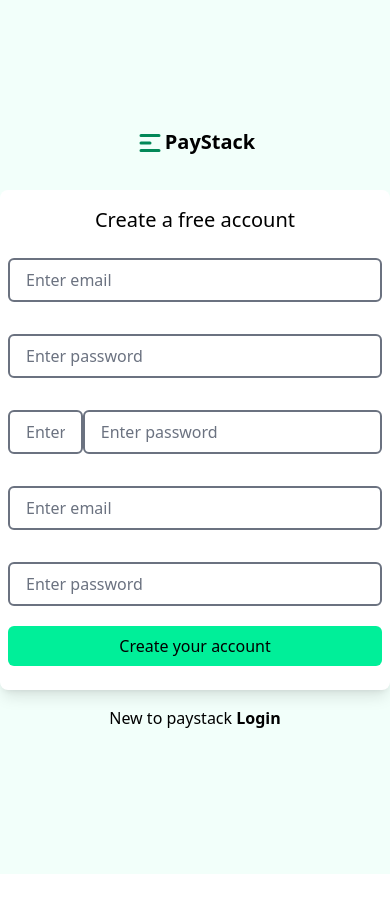
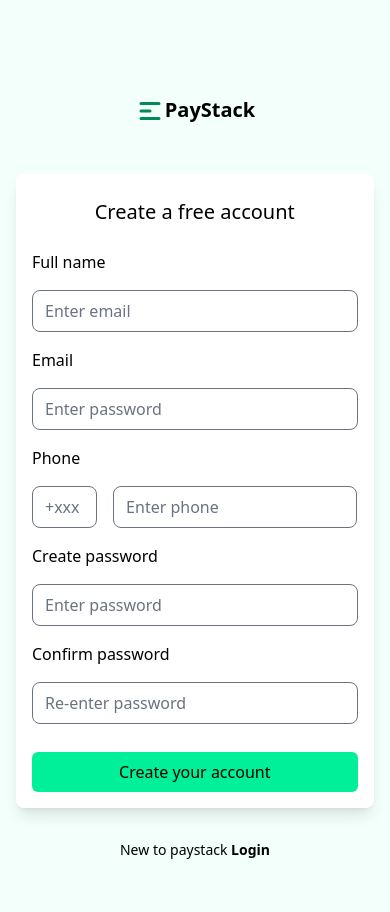
Before and after one commit to NIRoberto/full-stack-coding-challenge, a React (Create React App) app: page /register in a window 390 px wide. Shown: the top 912 px of the page. Before the commit the page ends 874 px from the top, so only its background shows below. Built offline with nearby package versions, Linux system fonts and the light colour scheme.

Commit message:
Make web responsive and add login and register pages

```diff
--- a/package.json
+++ b/package.json
@@ -13,6 +13,7 @@
     "react-redux": "^7.2.6",
     "react-router-dom": "^6.2.2",
     "react-scripts": "5.0.0",
+    "shebang-regex": "^4.0.0",
     "web-vitals": "^2.1.2"
   },
   "scripts": {
--- a/src/Components/Footer.js
+++ b/src/Components/Footer.js
@@ -61,17 +61,17 @@
             <input
               type="text"
               placeholder="Enter email"
-              className="border-2 w-2/4 md:w-3/4 focus:border-log border-solid py-2 px-4 rounded-lg mr-2 md:mr-4 border-b-log"
+              className="form-input mr-2 rounded-lg"
             />
-            <button className="bg-btn py-2 px-4 md:px-8 rounded-lg">
+            <button className="bg-btn hover:bg-log  py-2 px-4 md:px-8 rounded-lg">
               {" "}
               Send
             </button>
           </form>
         </div>
       </footer>
-      <div className="bg-w py-4 border-t-2 border-opacity-0 border-grey">
-        <p className="text-center text-grey">Powered by Robert Niyitanga</p>
+      <div className="bg-w py-4 border-t-0  border-log">
+        <p className="text-center opacity-20 text-grey">Powered by Robert Niyitanga</p>
       </div>
     </IconContext.Provider>
   );
--- a/src/Components/NavBar.js
+++ b/src/Components/NavBar.js
@@ -17,7 +17,7 @@
           <ul className="flex">
             <Link  to="/login">
             <li className="mr-2 sm:mr-6">
-              <a href="#Link" className=" text-sm sm:text-xl lg:text-xl">
+              <a href="#Link" className="text-sm lg:text-base">
                 Login
               </a>
             </li>
@@ -28,7 +28,7 @@
                 href="#link"
                 className="bg-btn px-2 sm:px-4 lg:px-6  py-1 sm:py-2 lg:py-3  rounded-lg  mt-1 text-black"
               >
-                <button className=" text-sm sm:text-base">Create account</button>
+                <button className=" text-sm">Create account</button>
               </a>
             </li>
             </Link>
--- a/src/pages/Home.js
+++ b/src/pages/Home.js
@@ -7,8 +7,11 @@
 import img5 from "../assets/organ.svg";
 import { AiOutlineRight } from "react-icons/ai";
 import Footer from "../Components/Footer";
+import { Link } from "react-router-dom";
 
 const Home = () => {
+  document.title = "Paystack | Home";
+
   return (
     <div>
       <NavBar />
@@ -22,9 +25,11 @@
             the world
           </p>
           <div className="flex content-center">
-            <button className="bg-btn px-2 md:px-10  py-1 md:py-4 text-sm  rounded-lg  mt-1 text-black">
+            <Link  to="/register">
+            <button className="bg-btn px-2 md:px-4 lg:px-6  py-1 md:py-3 text-sm  rounded-lg  mt-1 text-black">
               Create account
             </button>
+            </Link>
             <span className="text-center text-sm ml-2 md:ml-4 mt-2 md:mt-5">
               Or contact for sales
             </span>
@@ -34,7 +39,7 @@
           <img src={img} alt="" className="w-4/5 h-4/5" />
         </div>
       </main>
-      <div className="bg-w md:h-screen p-4 flex flex-col">
+      <div className="bg-w  p-4 flex flex-col">
         <div>
           <h1 className="font-bold text-2xl md:text-4xl lg:text-4xl py-5 px-1">
             Simple, easy payments
@@ -100,7 +105,7 @@
                 <AiOutlineRight className=" mt-6 md:mt-5 border-2 text-sm md:text-2xl border-btn border-solid rounded-full" />
                 {/* </span> */}
 
-                <span className="text-black  text-sm md:text-xl py-4 ml-2 mt-1 underline px-1">
+                <span className="text-black  text-sm  md:text-xl py-4 ml-2 mt-1 underline px-1">
                   Learn more
                 </span>
               </a>
--- a/src/pages/Login.js
+++ b/src/pages/Login.js
@@ -3,8 +3,9 @@
 import { Link } from "react-router-dom";
 
 const Login = () => {
+  document.title = "Paystack | login";
   return (
-      <div className="bg-main min-h-screen flex items-center flex-col content-center py-32  p-0 box-border">
+    <div className="bg-main min-h-screen flex items-center flex-col content-center py-24  p-0 box-border">
       <Link to="/">
         <div className="flex mb-8 ">
           <HiMenuAlt1 color="#038858" className="text-3xl" />
@@ -12,30 +13,32 @@
         </div>
       </Link>
       <div className="flex item-center flex-col content-center justify-center">
-          <div className="bg-w shadow-lg w-full md:w-full rounded-lg p-2 md:p-8">
-            <h1 className="text-xl md:text-2xl text-center p-2  md:p-8">Login here</h1>
+        <div className="bg-w m-4 sm:m-2 md:m-0 shadow-lg w-11/12 md:w-96 rounded-lg p-4 md:p-8">
+          <h1 className="text-xl md:text-2xl text-center p-2  md:p-8">
+            Login here
+          </h1>
           <form className="flex flex-col ">
             <input
               type="text"
-                className="border-2 border-grey w-full md:w-96  rounded-md sm:rounded-lg my-4 border-solid py-2  md:py-3 px-4"
+              className="form-input my-4 rounded-lg"
               placeholder="Enter email"
             />
             <input
               type="text"
-                className="border-2 border-grey w-full md:w-96  rounded-md sm:rounded-lg my-4 border-solid py-2 md:py-3 px-4"
+              className="form-input mb-4 rounded-lg "
               placeholder="Enter password"
             />
 
-              <button className="bg-btn px-2 my-4 sm:px-4 lg:px-6  py-2 sm:py-2 lg:py-3 w-full mdL:w-96 rounded-md md:rounded-lg  mt-1 text-black">
+            <button className="bg-btn mb-4 hover:bg-log px-2 my-4 sm:px-4 lg:px-6  py-2 w-full rounded-md md:rounded-lg  mt-1 text-black">
               Login to your account
             </button>
           </form>
         </div>
       </div>
-            <div className="p-4 text-base md:text-xl">
-                <p>New to paystack
+      <div className="p-4 text-sm md:text-base">
+        <p>
+          New to paystack
           <Link to="/register">
-
             <span className="font-bold"> signup </span>
           </Link>
           <br />
--- a/src/pages/Register.js
+++ b/src/pages/Register.js
@@ -1,10 +1,11 @@
-import React from 'react'
-import { HiMenuAlt1 } from 'react-icons/hi';
-import { Link } from 'react-router-dom';
+import React from "react";
+import { HiMenuAlt1 } from "react-icons/hi";
+import { Link } from "react-router-dom";
+const Register = () => {
+  document.title = "Paystack  |  register";
 
-const Register = () => {
   return (
-    <div className="bg-main min-h-screen flex items-center flex-col content-center py-32  p-0 box-border">
+    <div className="bg-main min-h-screen flex items-center flex-col content-center py-24  p-0 box-border">
       <Link to="/">
         <div className="flex mb-8 ">
           <HiMenuAlt1 color="#038858" className="text-3xl" />
@@ -12,61 +13,70 @@
         </div>
       </Link>
       <div className="flex item-center flex-col content-center justify-center">
-        <div className="bg-w shadow-lg w-full md:w-full rounded-lg p-2 md:p-8">
-          <h1 className="text-xl md:text-2xl text-center p-2  md:p-8">
+        <div className="bg-w m-4 sm:m-2 md:m-0 shadow-lg w-11/12 md:w-96 rounded-lg p-4 md:p-8">
+          <h1 className="text-xl md:text-2xl text-center p-2  md:p-4">
             Create a free account
           </h1>
           <form className="flex flex-col ">
+
+            <span className="py-4
+            ">Full name</span>
             <input
               type="text"
-              className="border-2 border-grey w-full md:w-96  rounded-md sm:rounded-lg my-4 border-solid py-2  md:py-3 px-4"
+              className="form-input  rounded-lg"
               placeholder="Enter email"
             />
+            <span  className="py-4">Email</span>
             <input
               type="text"
-              className="border-2 border-grey w-full md:w-96  rounded-md sm:rounded-lg my-4 border-solid py-2 md:py-3 px-4"
+              className="form-input rounded-lg "
               placeholder="Enter password"
             />
-            <div className='flex'>
+            <span className="py-4">Phone</span>
+            <div className="flex">
               <input
                 type="text"
-                className="border-2 basis-1/5 border-grey w-full md:w-96  rounded-md sm:rounded-lg my-4 border-solid py-2  md:py-3 px-4"
-                placeholder="Enter email"
+                className="form-input w-1/5 rounded-lg"
+                placeholder="+xxx"
               />
               <input
                 type="text"
-                className="border-2 basis-4/5 border-grey w-full md:w-96  rounded-md sm:rounded-lg my-4 border-solid py-2 md:py-3 px-4"
-                placeholder="Enter password"
+                className="form-input  ml-4 w-3/4 rounded-lg "
+                placeholder="Enter phone"
               />
             </div>
+            <span  className="py-4">Create password</span>
+
             <input
               type="text"
-              className="border-2 border-grey w-full md:w-96  rounded-md sm:rounded-lg my-4 border-solid py-2  md:py-3 px-4"
-              placeholder="Enter email"
+              className="form-input  rounded-lg"
+              placeholder="Enter password"
             />
+            <span  className="py-4">Confirm password</span>
+
             <input
               type="text"
-              className="border-2 border-grey w-full md:w-96  rounded-md sm:rounded-lg my-4 border-solid py-2 md:py-3 px-4"
-              placeholder="Enter password"
+              className="form-input rounded-lg "
+              placeholder="Re-enter password"
             />
-
-            <button className="bg-btn px-2 my-4 sm:px-4 lg:px-6  py-2 sm:py-2 lg:py-3 w-full mdL:w-96 rounded-md md:rounded-lg  mt-1 text-black">
+            <br/>
+            <button className="bg-btn py-2 px-2 hover:bg-log sm:px-4 lg:px-6  w-full rounded-md md:rounded-lg  mt-1 text-black">
               Create your account
             </button>
           </form>
         </div>
       </div>
-      <div className="p-4 text-base md:text-xl">
+      <div className="p-4 text-sm md:text-base">
         <p>
           New to paystack{" "}
           <Link to="/login">
-            <span className="font-bold">Login</span>
+            <span className="font-bold"> Login</span>
           </Link>
           <br />
         </p>
       </div>
     </div>
   );
-}
+};
 
-export default Register
+export default Register;
```
Also changed, not shown: 1 other file (tests, documents, lock files or other folders). Lines whose indentation alone changed are shown as unchanged.
